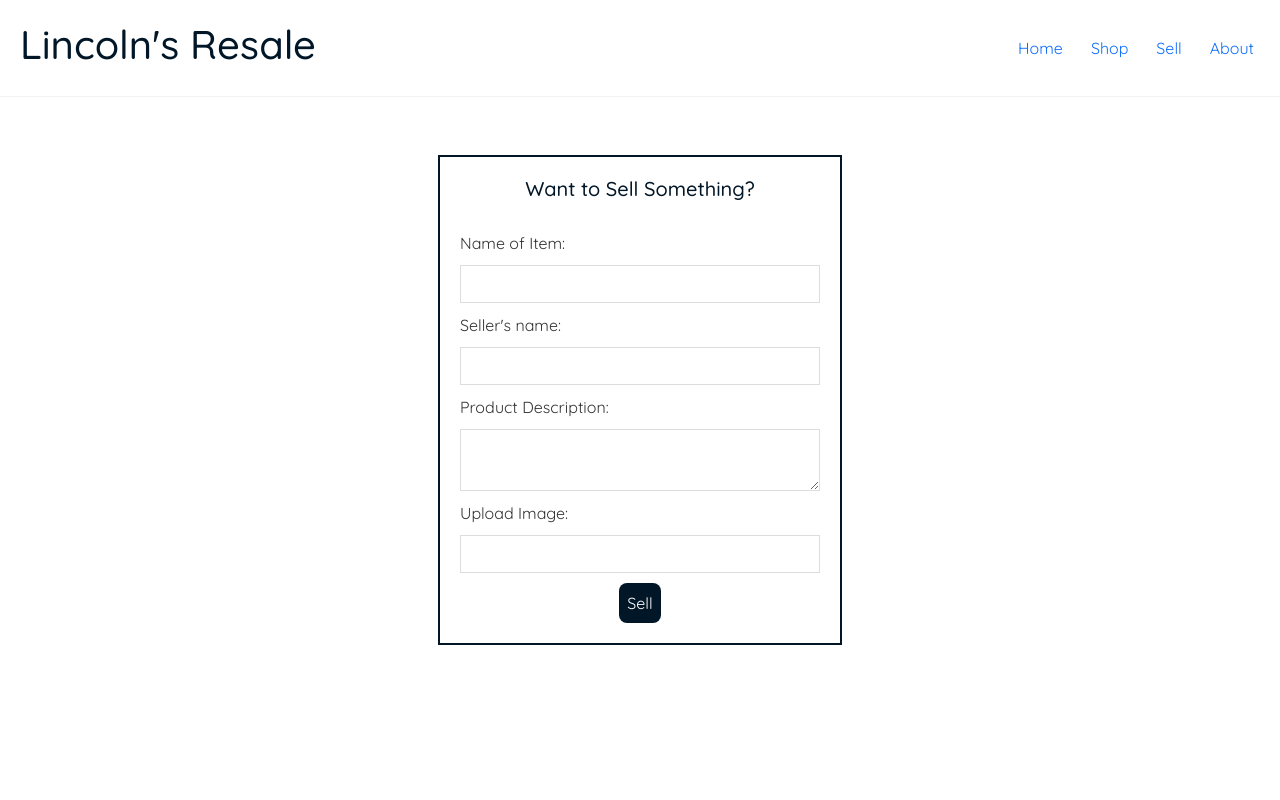
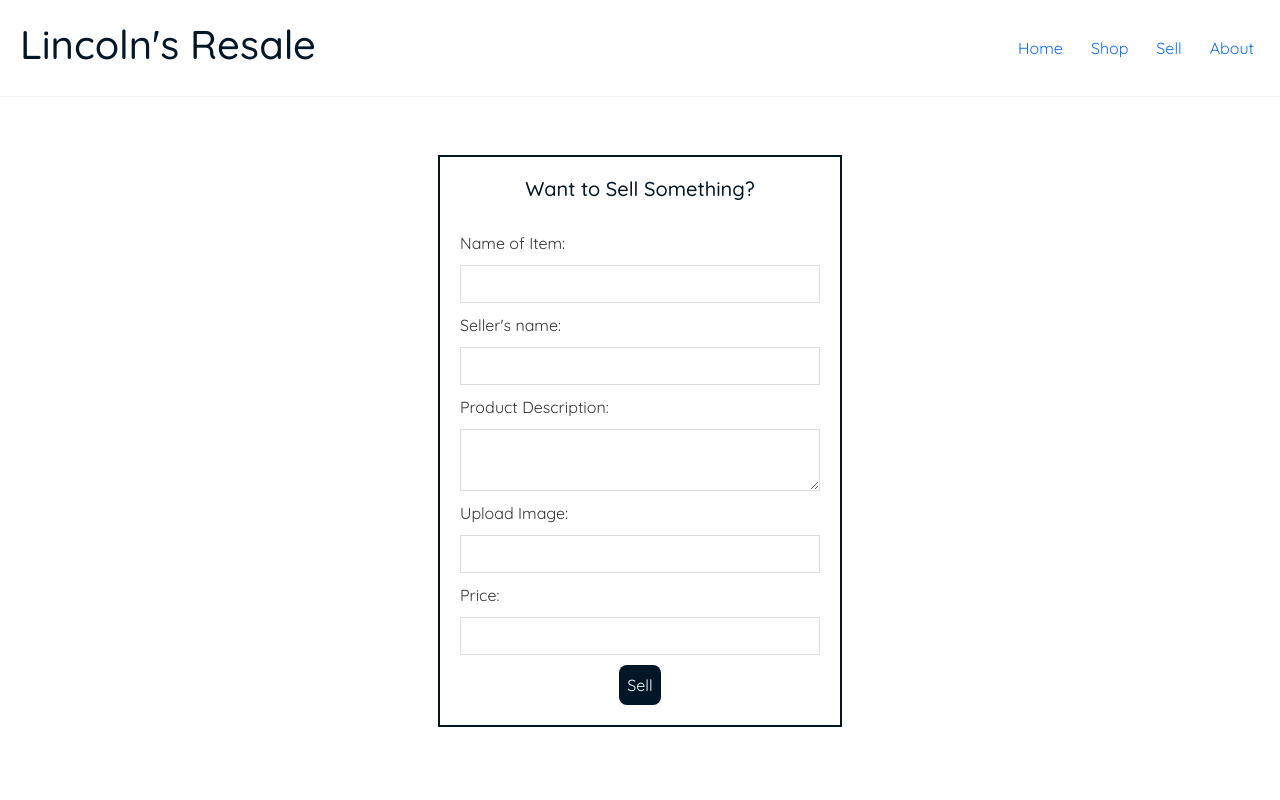
Before and after one commit to jessicachen0403/PBLWebsite, a React (Create React App) app: page /sell in a window 1280 px wide. Shown: the top 800 px of the page. Built offline with nearby package versions, Linux system fonts and the light colour scheme; the HTML template or start-up script is replaced by a standard one.

Commit message:
Added price to Sell

```diff
--- a/src/Sell.js
+++ b/src/Sell.js
@@ -52,6 +52,12 @@ const Sell = () => {
           value={image}
           onChange={(e) => setImage(e.target.value)}
         ></input>
+        <label>Price:</label>
+        <input
+          required
+          value={price}
+          onChange={(e) => setPrice(e.target.value)}
+        ></input>
         <button>Sell</button>
       </form>
     </div>
```
Also changed, not shown: 1 other file (tests, documents, lock files or other folders).
